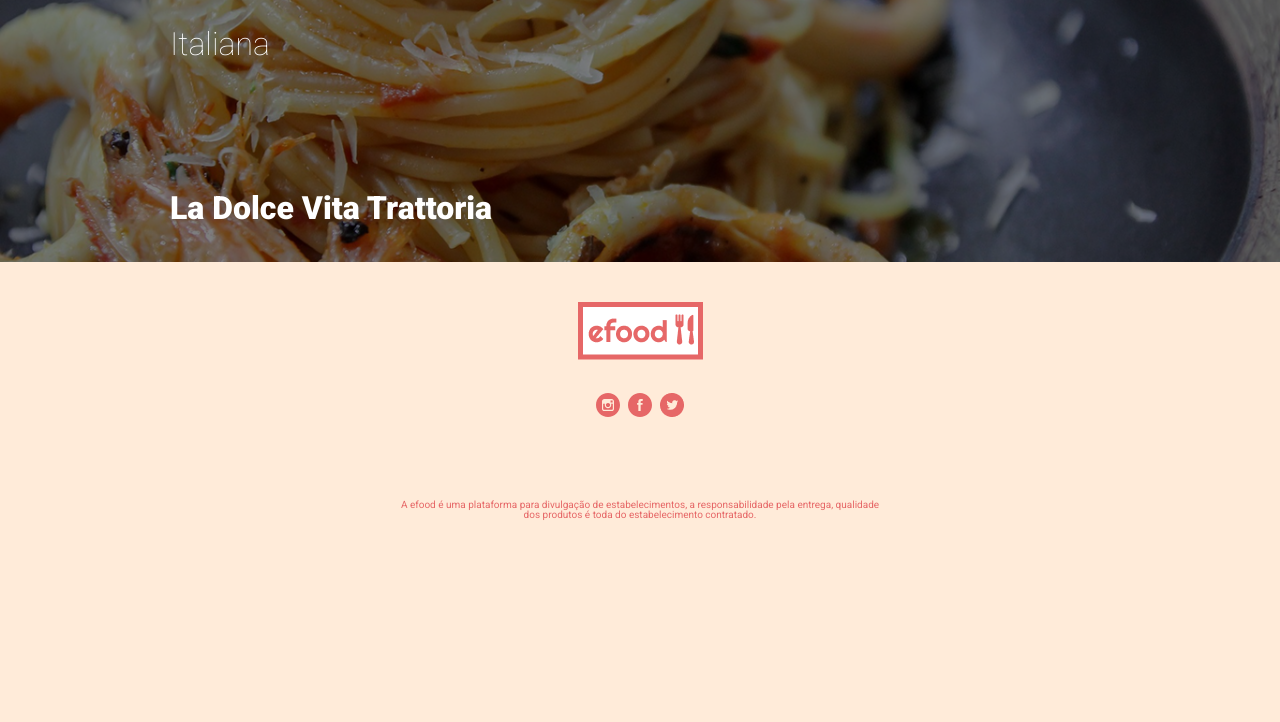
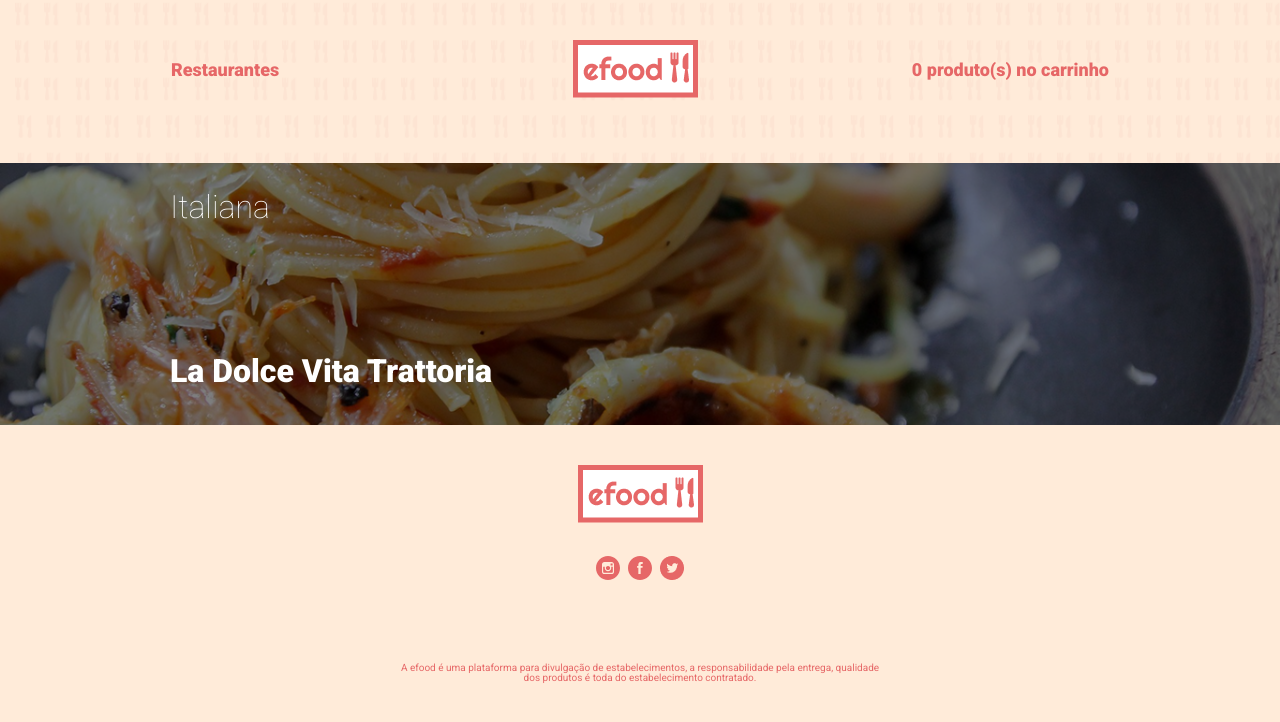
Before and after one commit to pedroeso/efood, a React (Create React App) app: page /categories in a window 1280 px wide. Shown: the top 722 px of the page. Built offline with nearby package versions, Linux system fonts and the light colour scheme; a web font is replaced by a local one.

Commit message:
avançando no header do categories

```diff
--- a/src/components/Footer/styles.ts
+++ b/src/components/Footer/styles.ts
@@ -5,6 +5,8 @@ export const Container = styled.footer`
   background-color: ${cores.pastel};
   font-size: 14px;
   height: 298px;
+  padding-left: 171px;
+  padding-right: 171px;
 `
 export const Figura = styled.li`
   display: flex;
--- a/src/components/Header/styles.ts
+++ b/src/components/Header/styles.ts
@@ -29,6 +29,22 @@ export const HeaderBar = styled.header`
     align-items: center;
   }
 `
+
+export const Barra = styled.header`
+  background-color: transparent;
+  background-image: url(${vectorImage});
+  background-size: cover;
+  background-repeat: no-repeat;
+  background-position: center;
+  display: flex;
+  justify-content: space-between;
+  align-items: center;
+  padding-left: 171px;
+  padding-right: 171px;
+  padding-bottom: 65px;
+  padding-top: 40px;
+`
+
 export const FundoWrapper = styled.div`
   position: relative;
   width: 100%;
@@ -100,6 +116,19 @@ export const Link = styled.li`
   margin-top: 40px;
 `
 
+export const Tipo = styled.li`
+  display: flex;
+  align-items: center;
+  width: 125px;
+  padding-left: 40px;
+`
+
+export const Nav = styled.nav`
+  display: flex;
+  justify-content: space-between;
+  align-items: center;
+`
+
 export const Links = styled.ul`
   display: flex;
   justify-content: center;
--- a/src/pages/Categories/index.tsx
+++ b/src/pages/Categories/index.tsx
@@ -2,11 +2,36 @@ import {
   FundoWrapper,
   FundoTexto,
   BackgroundImageWrapper,
-  TituloCardapio
+  TituloCardapio,
+  HeaderBar,
+  Link,
+  Links,
+  LinkItem,
+  LinkDois,
+  PequenoTexto,
+  Tipo,
+  Nav,
+  Barra
 } from '../../components/Header/styles'
 import apresentacao from '../../assets/images/apresentacao.png'
 
+import logo from '../../assets/images/logo.png'
+
+const Header = () => {
+  return (
+    <Barra>
+      <PequenoTexto>Restaurantes</PequenoTexto>
+      <Tipo>
+        <img src={logo} alt="EPLAY" />
+      </Tipo>
+      <PequenoTexto>0 produto(s) no carrinho</PequenoTexto>
+    </Barra>
+  )
+}
+
 const Categories = () => (
+  <>
+    <Header />
     <FundoWrapper>
       <BackgroundImageWrapper>
         <img src={apresentacao} alt="Apresentação" />
@@ -14,6 +39,7 @@ const Categories = () => (
       <TituloCardapio>Italiana</TituloCardapio>
       <FundoTexto>La Dolce Vita Trattoria</FundoTexto>
     </FundoWrapper>
+  </>
 )
 
 export default Categories
```
Lines whose indentation alone changed are shown as unchanged.
